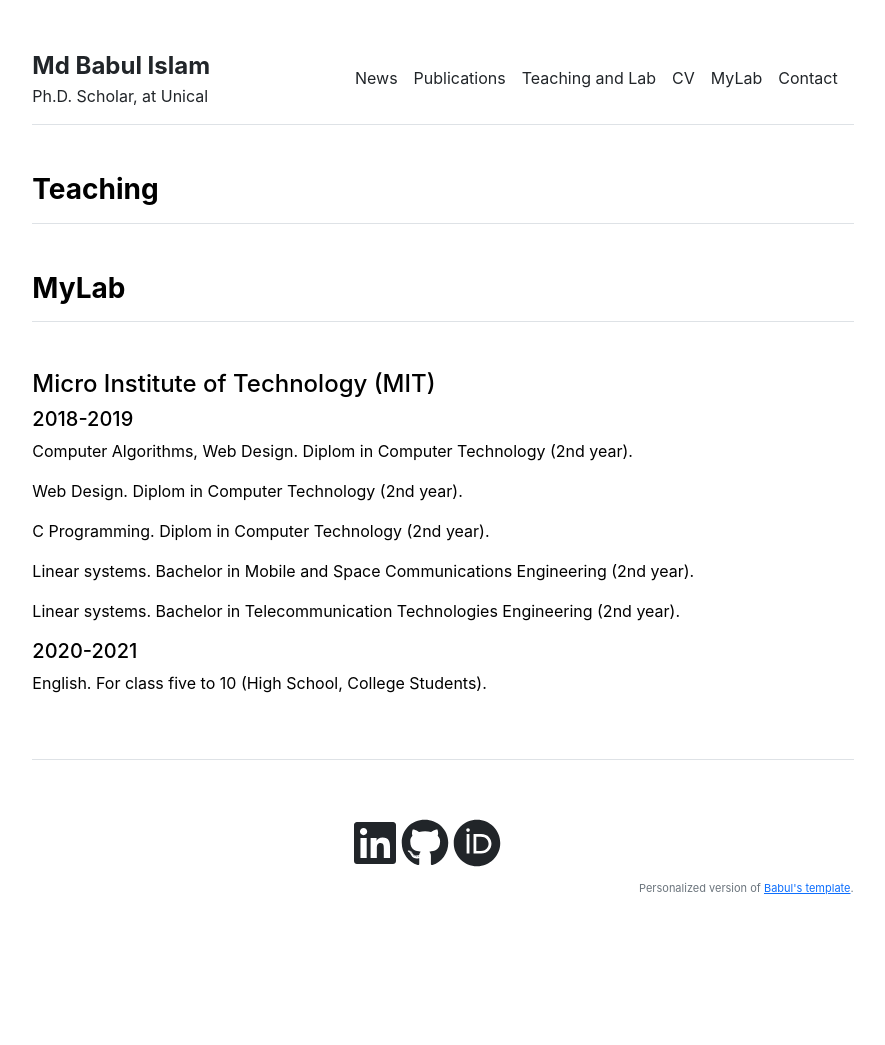
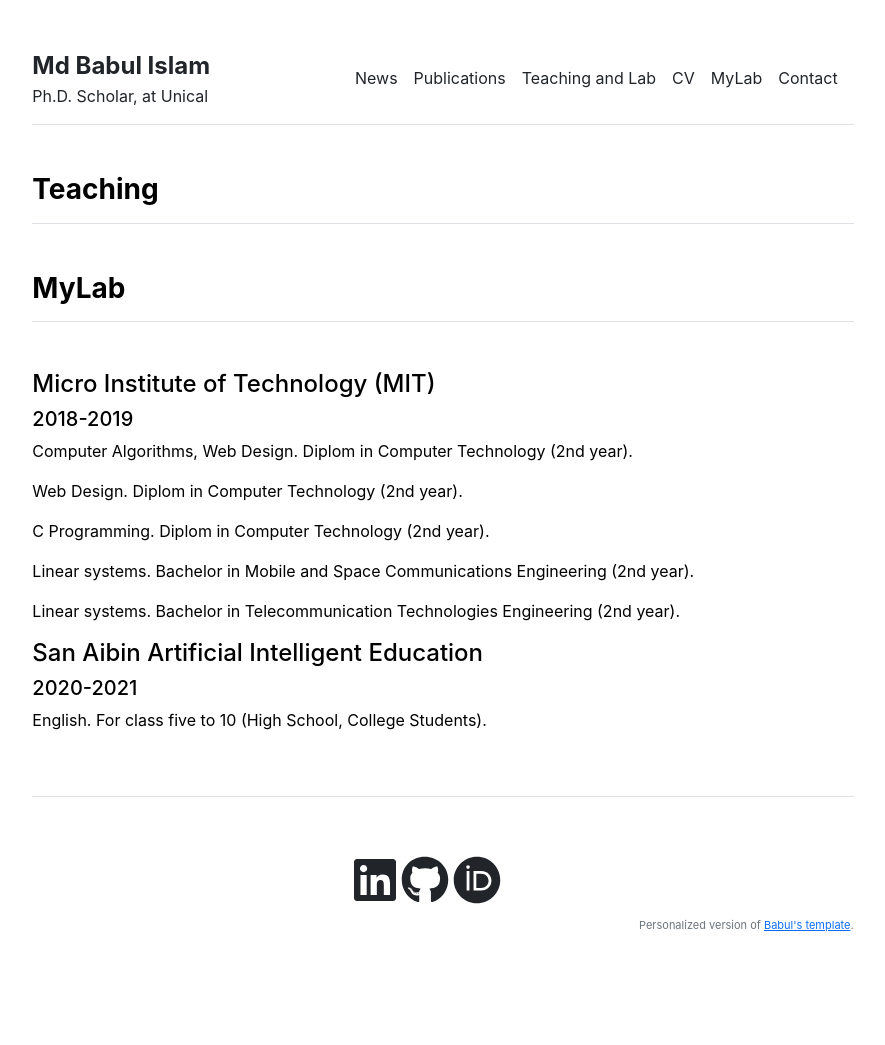
Before and after one commit to babulcseian/babulcseian.github.io, a Jekyll site: the page built from teaching.md, in a window 1280 px wide. Shown: the whole page, without its empty margins (197-1082 px from the left). Built offline with Jekyll 4.4.1, drawn with Linux system fonts in a browser that asks for light colours; a style sheet for code colours, icons or effects is not loaded; before the commit the page ends 1008 px from its top, so only the background shows below that.

Commit message:
Update teaching.html

```diff
--- a/_layouts/teaching.html
+++ b/_layouts/teaching.html
@@ -15,6 +15,7 @@ layout: default
         <p>{{ item.name }}. {{ item.degree }}.</p>
       {% endif %}
     {% endfor %}
+    <h4>San Aibin Artificial Intelligent Education</h4>
     <h5>2020-2021</h5>
     {% for item in site.data.teaching_data %}
       {% if item.place == "carlos" and item.year == "2020-2021" %}
```
